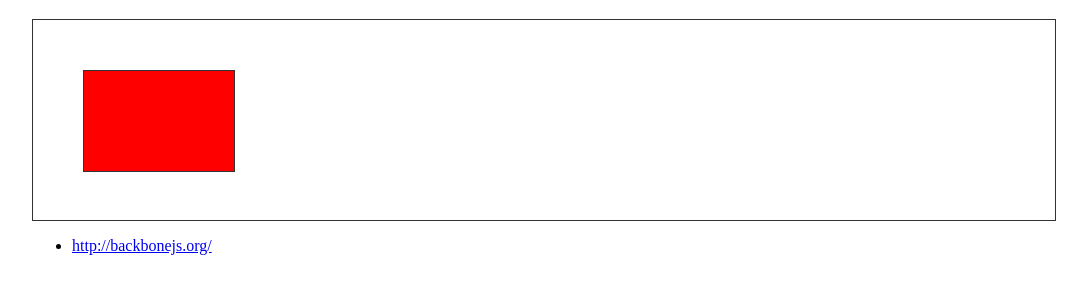
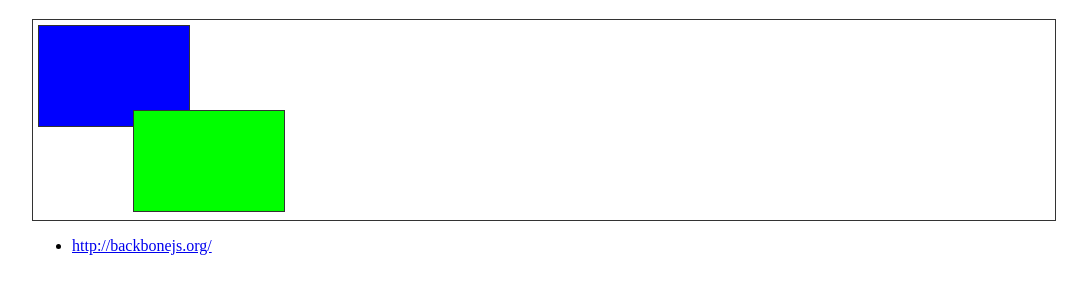
Before and after one commit to stujo/javascript-backbone-exploration, a website: page index.html in a window 1280 px wide. Shown: the part 61-354 px from the top of the page, without its empty margins (96-1183 px from the left). Drawn offline with nearby package versions, Linux system fonts and the light colour scheme.

Commit message:
Underscore Templates and Rectangle Array

```diff
--- a/index.html
+++ b/index.html
@@ -1,16 +1,13 @@
 <!doctype html>
+<html lang="en">
 
-<html lang="en">
 <head>
     <meta charset="utf-8">
-
     <title>Backbone Rectangles</title>
     <meta name="description" content="Backbone Exploration">
     <meta name="author" content="stujo">
-
     <link rel="stylesheet" href="https://cdnjs.cloudflare.com/ajax/libs/normalize/4.1.1/normalize.css">
     <link rel="stylesheet" href="css/styles.css?v=1.0">
-
     <!--[if lt IE 9]>
     <script src="http://html5shiv.googlecode.com/svn/trunk/html5.js"></script>
   <![endif]-->
@@ -24,9 +21,24 @@
             <li><a href="http://backbonejs.org/">http://backbonejs.org/</a></li>
         </ul>
     </div>
+
+    <script type="text/template" id="canvas-template">
+      <div id="canvas"><% _.each(model.rectangles, function(rectangle) { %>
+          <%=  templates.rectangle({rectangle: rectangle}) %>
+      <% }) %></div>
+    </script>
+
+    <script type="text/template" id="rectangle-template">
+     	<div class="rectangle" data-rectangle-id="<%= rectangle.get('id') %>" style="
+     	top: <%= rectangle.get('top') %>px;
+     	left: <%= rectangle.get('left') %>px;
+     	background-color: <%= rectangle.get('color') %>;
+     	"></div>
+    </script>
     <script src="node_modules/jquery/dist/jquery.js"></script>
     <script src="node_modules/underscore/underscore.js"></script>
     <script src="node_modules/backbone/backbone.js"></script>
     <script src="js/app.js"></script>
 </body>
+
 </html>
--- a/js/app.js
+++ b/js/app.js
@@ -1,36 +1,49 @@
 (function(Backbone) {
+
+    var app = {}
 
     var Rectangle = Backbone.Model.extend({});
 
-    var rect = new Rectangle({
-        width: 150,
-        height: 100,
-        top: 50,
-        left: 50,
-        color: "#F00"
-    });
+    var rectangles = [new Rectangle({
+            id: 1,
+            width: 150,
+            height: 100,
+            top: 5,
+            left: 5,
+            color: "#00F"
+        }),
+        new Rectangle({
+            id: 2,
+            width: 150,
+            height: 100,
+            top: 90,
+            left: 100,
+            color: "#0F0"
+        })
+    ];
 
-    var AppView = Backbone.View.extend({
+    app.AppView = Backbone.View.extend({
         el: '#container',
-        template: _.template('<div id="canvas"><div class="rectangle" style="top: <%= model.get("top") %>px"></div></div>'),
-      initialize: function() {
+        template: _.template($('#canvas-template').html()),
+        rectangleTemplate: _.template($('#rectangle-template').html()),
+        initialize: function() {
             this.render();
         },
         render: function() {
-            this.$el.html(this.template({model: rect}));
+            this.$el.html(this.template({
+                model: this.model,
+                templates: {
+                    rectangle: this.rectangleTemplate
+                }
+            }));
         }
     });
 
-    var appView = new AppView();
+    app.appView = new app.AppView({
+        model: {
+            rectangles: rectangles
+        }
+    });
 
 
-    function logColor(rectangle, newColor, context) {
-        console.log("logColor(" + newColor + ");");
-        console.log(rectangle.get("color"));
-    }
-
-    rect.on("change:color", logColor);
-
-    rect.set("color", '#0F0');
-
 })(Backbone);
```
Lines whose indentation alone changed are shown as unchanged.
